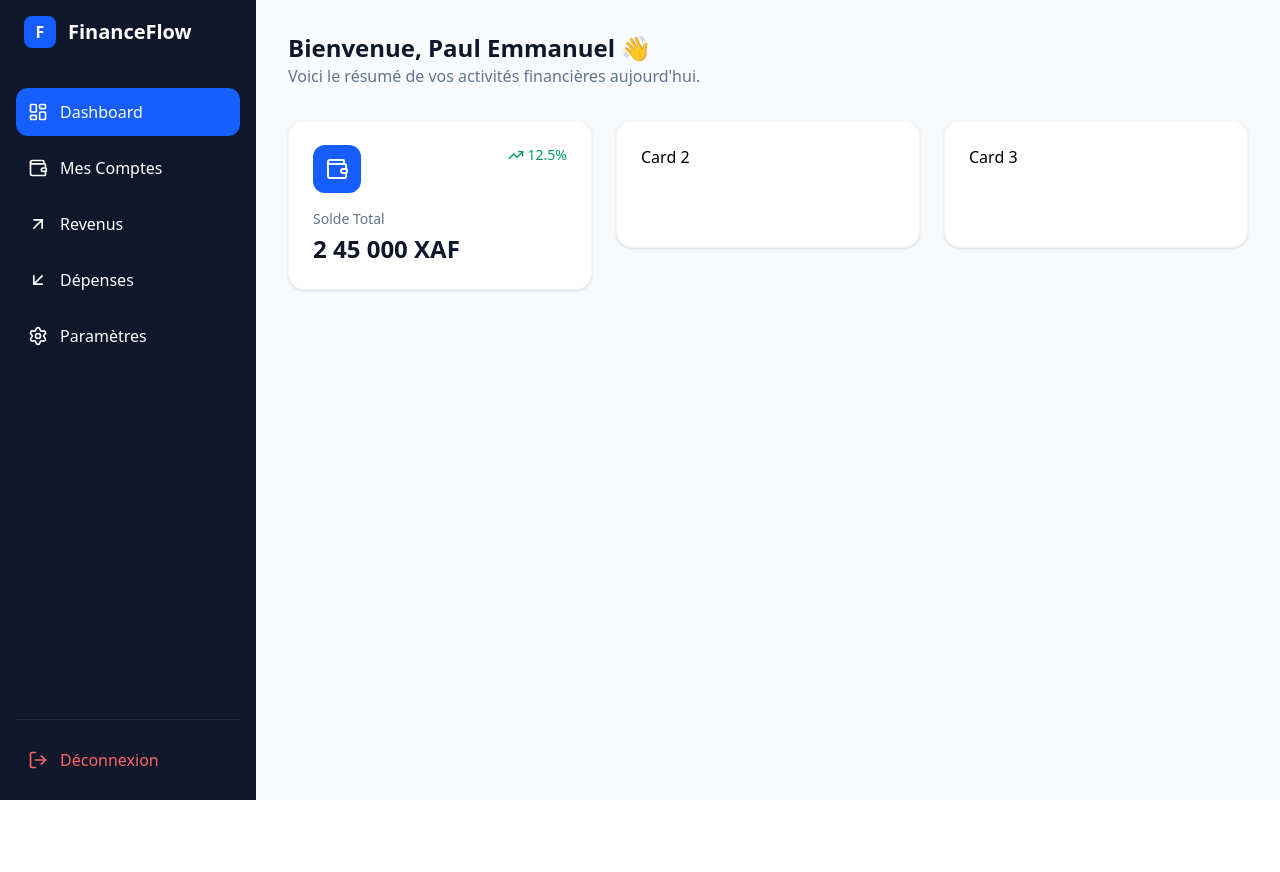
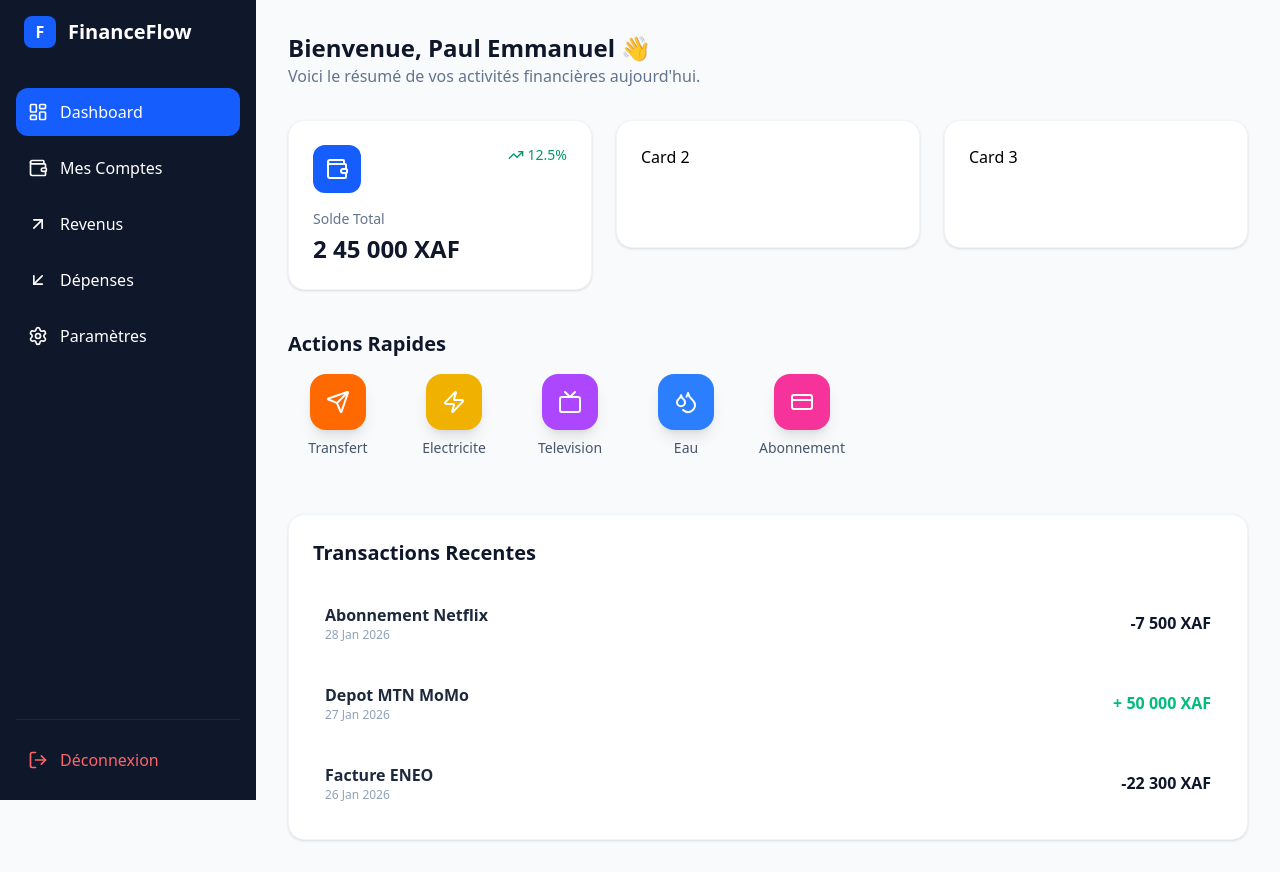
Before and after one commit to atedesi22/FinanceFlow-Dashboard, a React (Vite) app: page / in a window 1280 px wide. Before the commit the page ends 800 px from the top, so only its background shows below. Built offline with nearby package versions, Linux system fonts and the light colour scheme.

Commit message:
actions rapide & transactions recentes section

```diff
--- a/src/pages/Dasboard.jsx
+++ b/src/pages/Dasboard.jsx
@@ -1,4 +1,4 @@
-import { Wallet } from 'lucide-react';
+import { CreditCard, Droplets, Send, Tv, Wallet, Zap } from 'lucide-react';
 import StatsCard from '../components/StatsCard';
 import '../index.css'
 
@@ -25,6 +25,55 @@ const Dashboard = () =>{
                     <div className='h-32 bg-white rounded-2xl shadow-sm border border-slate-100 p-6'>Card 2</div>
                     <div className='h-32 bg-white rounded-2xl shadow-sm border border-slate-100 p-6'>Card 3</div>
                 </div>
+
+                {/* Actions Rapides  */}
+                <div className='mt-10'>
+                    <h2 className='text-xl font-bold text-slate-900 mb-4'>Actions Rapides</h2>
+                    <div className='flex gap-4 overflow-x-auto pb-4'>
+                        {[
+                            {label : 'Transfert', icon : <Send/>, color: 'bg-orange-500'},
+                             {label : 'Electricite', icon : <Zap/>, color: 'bg-yellow-500'},
+                              {label : 'Television', icon : <Tv/>, color: 'bg-purple-500'},
+                               {label : 'Eau', icon : <Droplets/>, color: 'bg-blue-500'},
+                                {label : 'Abonnement', icon : <CreditCard/>, color: 'bg-pink-500'},
+                        ].map((action, i) => (
+                            <button
+                                key={i}
+                                className='flex flex-col items-center gap-2 min-w-[100px]'
+                            >
+                                <div className={`${action.color} text-white p-4 rounded-2xl shadow-lg hover:scale-105 active:scale-105 transition-transform`}>{action.icon}</div>
+                                <span className='text-sm font-medium text-slate-600'>{action.label}</span>
+                            </button>
+                        ))}
+
+                    </div>
+                </div>
+
+                {/* Tableau des transactions recentes  */}
+                <div className='mt-10 bg-white rounded-2xl shadow-sm border border-slate-100 p-6'>
+                    <h2 className='text-xl font-bold text-slate-900 mb-6'>Transactions Recentes</h2>
+                    <div className='space-y-4'>
+                        {[
+                            {name : 'Abonnement Netflix', date: '28 Jan 2026', amount: '-7 500 XAF', type: 'service'},
+                            {name : 'Depot MTN MoMo', date: '27 Jan 2026', amount: '+ 50 000 XAF', type: 'income'},
+                            {name : 'Facture ENEO', date: '26 Jan 2026', amount: '-22 300 XAF', type: 'bill'}
+                        ].map((t, i) => (
+                            <div
+                                key={i}
+                                className='flex justify-between items-center p-3 hover:bg-slate-50 active:bg-slate-50 rounded-xl transition-colors'
+                            >
+                                <div>
+                                    <p className='font-semibold text-slate-800'>{t.name}</p>
+                                    <p className='text-xs text-slate-400'>{t.date}</p>
+                                </div>
+                                <span className={`font-bold ${t.amount.startsWith('+') ? 'text-emerald-500' : 'text-slate-900'}`}>
+                                    {t.amount}
+                                </span>
+                            </div>
+                        ))}
+
+                    </div>
+                </div>
             </div>
         </>
     )
```
